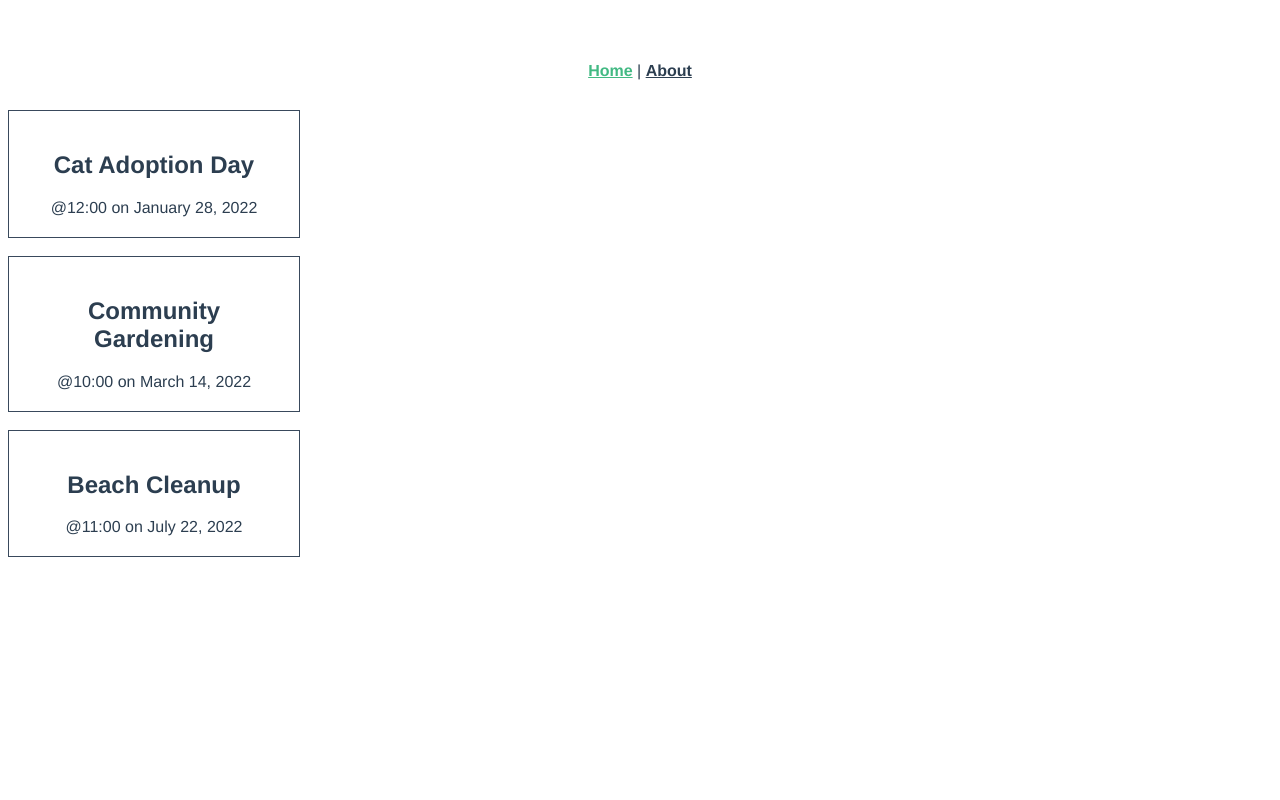
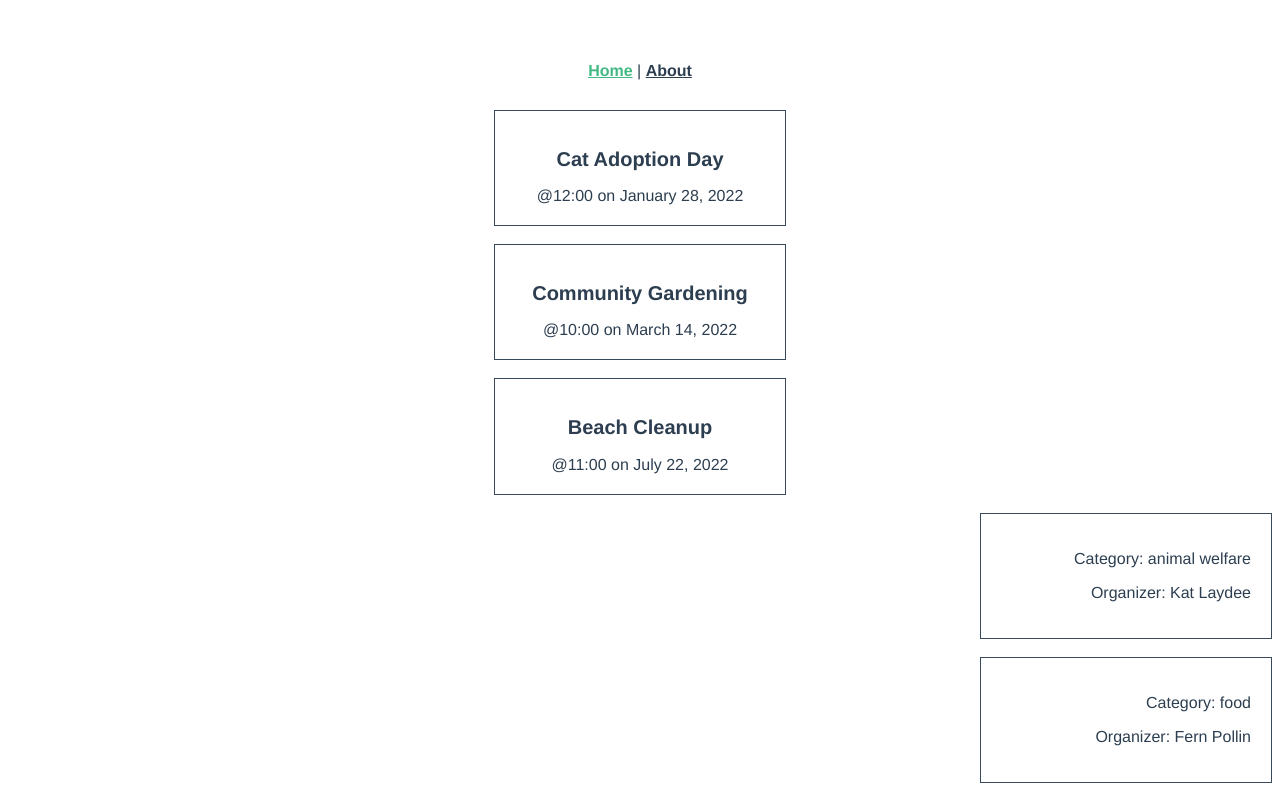
Before and after one commit to WaiYanMoeLwin/331-intro-to-vite, a Vue app: page / in a window 1280 px wide. Shown: the top 800 px of the page. Built offline with nearby package versions, Linux system fonts and the light colour scheme; the HTML template or start-up script is replaced by a standard one.

Commit message:
finish 8.7

```diff
--- a/src/App.vue
+++ b/src/App.vue
@@ -17,7 +17,7 @@ import { RouterLink, RouterView } from 'vue-router';
   </div>
 </template>
 
-<style scoped>
+<style>
 #layout {
   font-family: 'Avenir', Helvetica, Arial, sans-serif;
   -webkit-font-smoothing: antialiased;
@@ -39,4 +39,8 @@ nav a {
 nav a.router-link-exact-active {
   color: #42b983;
 }
+
+h2 {
+  font-size: 20px;
+}
 </style>
--- /dev/null
+++ b/src/components/EventCategoryAndOrganizer.vue
@@ -0,0 +1,32 @@
+<script setup lang="ts">
+import type { Event } from '@/types';
+defineProps<{
+    event: Event;
+}>();
+</script>
+
+<template>
+    <div class="event-category-and-organizer">
+        <div class="category-and-organizer-card">
+            <p>Category: {{ event.category }}</p>
+            <p>Organizer: {{ event.organizer }}</p>
+        </div>
+    </div>
+</template>
+
+<style scoped>
+.event-category-and-organizer {
+    padding: 20px;
+    width: 250px;
+    cursor: pointer;
+    border: 1px solid #39495c;
+    margin-bottom: 18px;
+}
+.event-category-and-organizer:hover {
+    transform: scale(1.01);
+    box-shadow: 0 3px 12px 0 rgba(0, 0, 0, 0.2);
+}
+p {
+    text-align: right;
+}
+</style>
--- a/src/views/HomeView.vue
+++ b/src/views/HomeView.vue
@@ -1,5 +1,6 @@
 <script setup lang="ts">
 import EventCard from '@/components/EventCard.vue';
+import EventCategoryAndOrganizer from '@/components/EventCategoryAndOrganizer.vue';
 import type { Event } from '@/types';
 import { ref } from 'vue';
 const events = ref<Event[]>([
@@ -40,7 +41,23 @@ const events = ref<Event[]>([
 </script>
 
 <template>
-  <div class="home">
+  <div class="events">
     <EventCard v-for="event in events" :key="event.id" :event="event" />
   </div>
+  <div class="event-category-and-organizers">
+    <EventCategoryAndOrganizer v-for="event in events" :key="event.id" :event="event" />
+  </div>
 </template>
+
+<style scoped>
+.events {
+  display: flex;
+  flex-direction: column;
+  align-items: center;
+}
+.event-category-and-organizers {
+  display: flex;
+  flex-direction: column;
+  align-items: flex-end;
+}
+</style>
```
